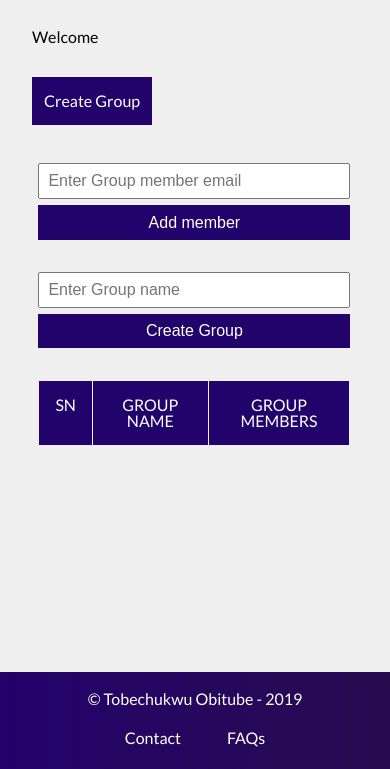
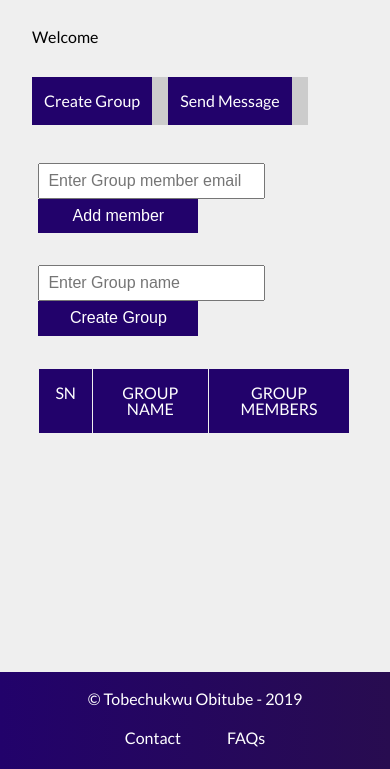
Before and after one commit to fortispotens/EPIC-Mail, a plain HTML site: page UI/assests/pages/creategroup.html in a window 390 px wide. Shown: the part 114-883 px from the top of the page. Drawn offline with Linux system fonts and the light colour scheme.

Commit message:
#164286829 Add send message UI files

```diff
--- a/UI/assests/pages/creategroup.html
+++ b/UI/assests/pages/creategroup.html
@@ -33,6 +33,9 @@
           <div class="dashboard-links">
             <div class="links">
               <a href="creategroup.html">Create Group</a>
+            </div>
+            <div class="links">
+              <a href="sendmessage.html">Send Message</a>
             </div>
           </div>
           <div class="dashboard-items">
--- a/UI/assests/styles/creategroup.css
+++ b/UI/assests/styles/creategroup.css
@@ -65,12 +65,12 @@ table tr td, table tr th {
 }
 
 @media all and (max-width:550px) and (min-width:0px) {
-  .create-group input[type='text'] {
+  .input-group input[type='text'] {
     width: 80vw;
     margin-bottom: 0.4rem;
   }
 
-  .create-group input[type='button'] {
+  .input-group input[type='button'] {
     width: 80vw;
   }
 }
--- a/UI/assests/styles/dashboard.css
+++ b/UI/assests/styles/dashboard.css
@@ -18,6 +18,10 @@
   margin-top: 2rem;
 }
 
+.links {
+  border-right: 1rem solid #cccccc;
+}
+
 .links a {
   display: inline-block;
   padding: 1rem 0.75rem;
```
Also changed, not shown: UI/assests/pages/dashboard.html (+3 -0 lines).
